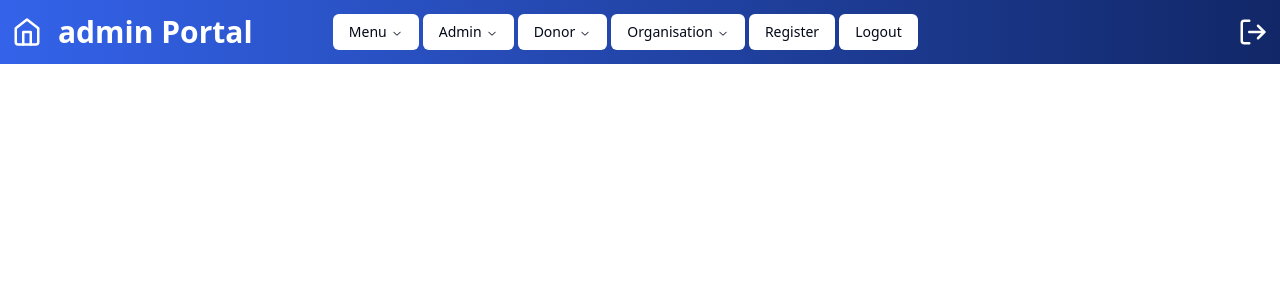
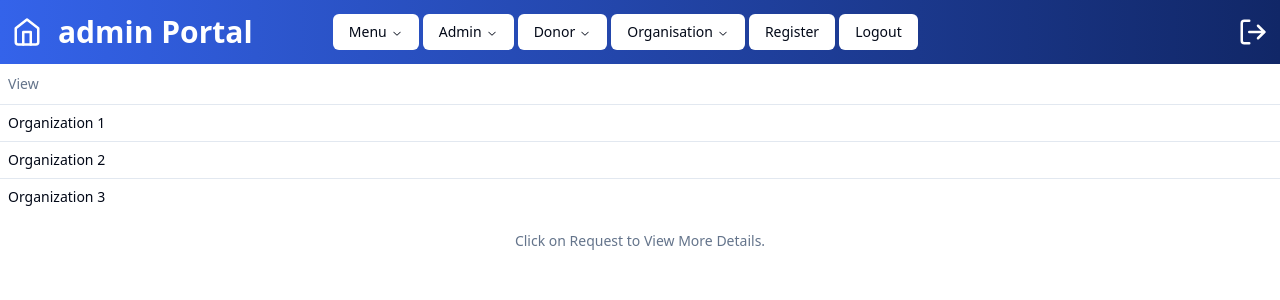
Before and after one commit to DottierDark/TempleSE, a React (Vite) app: page /admin/RegisteredOrganizations in a window 1280 px wide. Shown: the top 300 px of the page. Built offline with nearby package versions, Linux system fonts and the light colour scheme.

Commit message:
admin view adjusted

```diff
--- a/src/App.tsx
+++ b/src/App.tsx
@@ -13,6 +13,10 @@ import Food from "./Pages/Donor/Views/Food";
 import MedicalSupplies from "./Pages/Donor/Views/MedicalSupplies";
 import SchoolSupplies from "./Pages/Donor/Views/SchoolSupplies";
 import Blood from "./Pages/Donor/Views/Blood";
+import DonorRequests from "./Pages/Admin/Views/DonorRequests";
+import RegisteredOrganizations from "./Pages/Admin/Views/RegisteredOrganizations";
+import OrganizationRequests from "./Pages/Admin/Views/OrganizationRequests";
+
 
 function App() {
 	return (
@@ -27,6 +31,9 @@ function App() {
 				<Route path="/" element={<Login />} />
 				<Route path="/register" element={<Register />} />
 				<Route path="/admin" element={<AdminHome />} />
+				<Route path="/admin/DonorRequests" element={<DonorRequests />} />
+				<Route path="/admin/RegisteredOrganizations" element={<RegisteredOrganizations />} />
+				<Route path="/admin/OrganizationsRequests" element={<OrganizationRequests />} />
 				<Route path="/donor" element={<DonorHome />} />
 				<Route path="/donor/toys" element={<Toys />} />
 				<Route path="/donor/clothes" element={<Clothes />} />
--- a/src/Pages/Admin/Views/DonorRequests.tsx
+++ b/src/Pages/Admin/Views/DonorRequests.tsx
@@ -10,7 +10,7 @@ import { Table ,
 
 import { useNavigate } from "react-router-dom";
 
-export default function DonorRequets() {
+export default function DonorRequests() {
 
 const navigate = useNavigate();
 
--- a/src/Pages/Admin/Views/RegisteredOrganizations.tsx
+++ b/src/Pages/Admin/Views/RegisteredOrganizations.tsx
@@ -20,13 +20,13 @@ const handleClick = (category: string) => {
 
 const lists = [
    {
-     View: "Request 1",
+     View: "Organization 1",
    },
    {
-     View: "Request 2",
+     View: "Organization 2",
    },
    {
-     View: "Request 3",
+     View: "Organization 3",
    },
  ]
 
```
